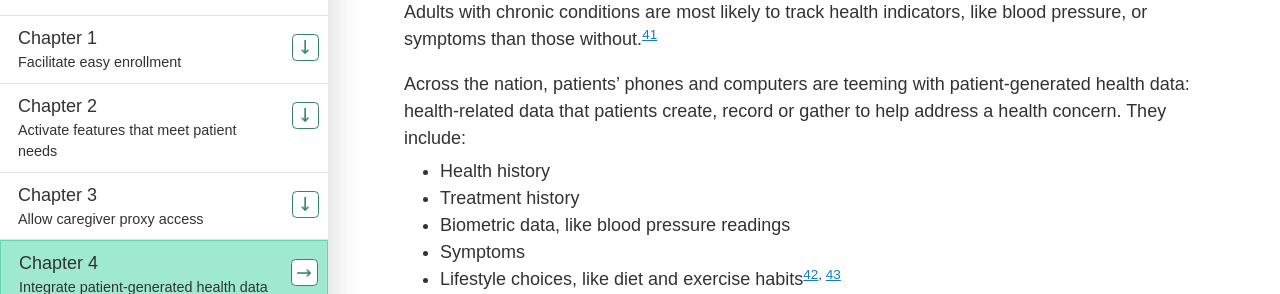
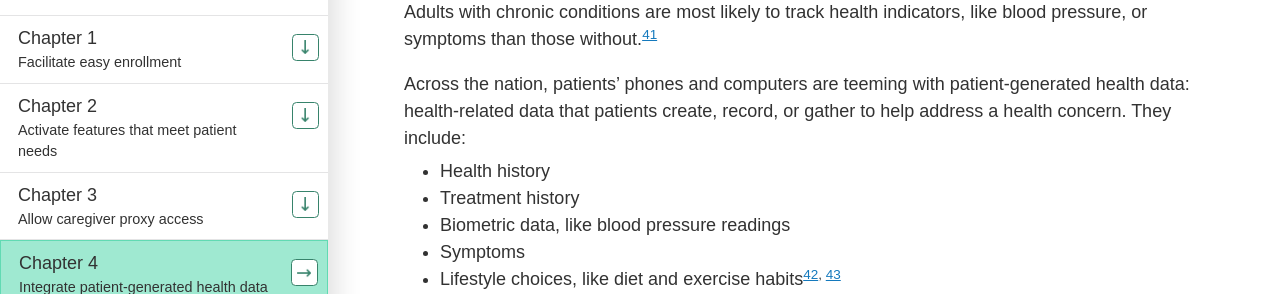
Before and after one commit to SriGovHealth/ONCHITPlaybook, a Jekyll site: the page built from _content/chapter-4.html, in a window 1280 px wide and 900 px high, scrolled down 980 px. Shown: the part 186-480 px from the top of the window. Built offline with Jekyll 4.4.1, drawn with Linux system fonts in a browser that asks for light colours.

Commit message:
add comma

```diff
--- a/_content/chapter-4.html
+++ b/_content/chapter-4.html
@@ -58,7 +58,7 @@ og-poster: ""
 
       <p>Adults with chronic conditions are most likely to track health indicators, like blood pressure, or symptoms than those without.<sup><a href="{{ '/references/#footnote-41' | prepend: site.baseurl }}" id="footnote-ref41" aria-label="Footnote 41">41</a></sup></p>
 
-      <p>Across the nation, patients’ phones and computers are teeming with patient-generated health data: health-related data that patients create, record or gather to help address a health concern. They include:</p>
+      <p>Across the nation, patients’ phones and computers are teeming with patient-generated health data: health-related data that patients create, record, or gather to help address a health concern. They include:</p>
       <ul>
         <li>Health history</li>
         <li>Treatment history</li>
```
